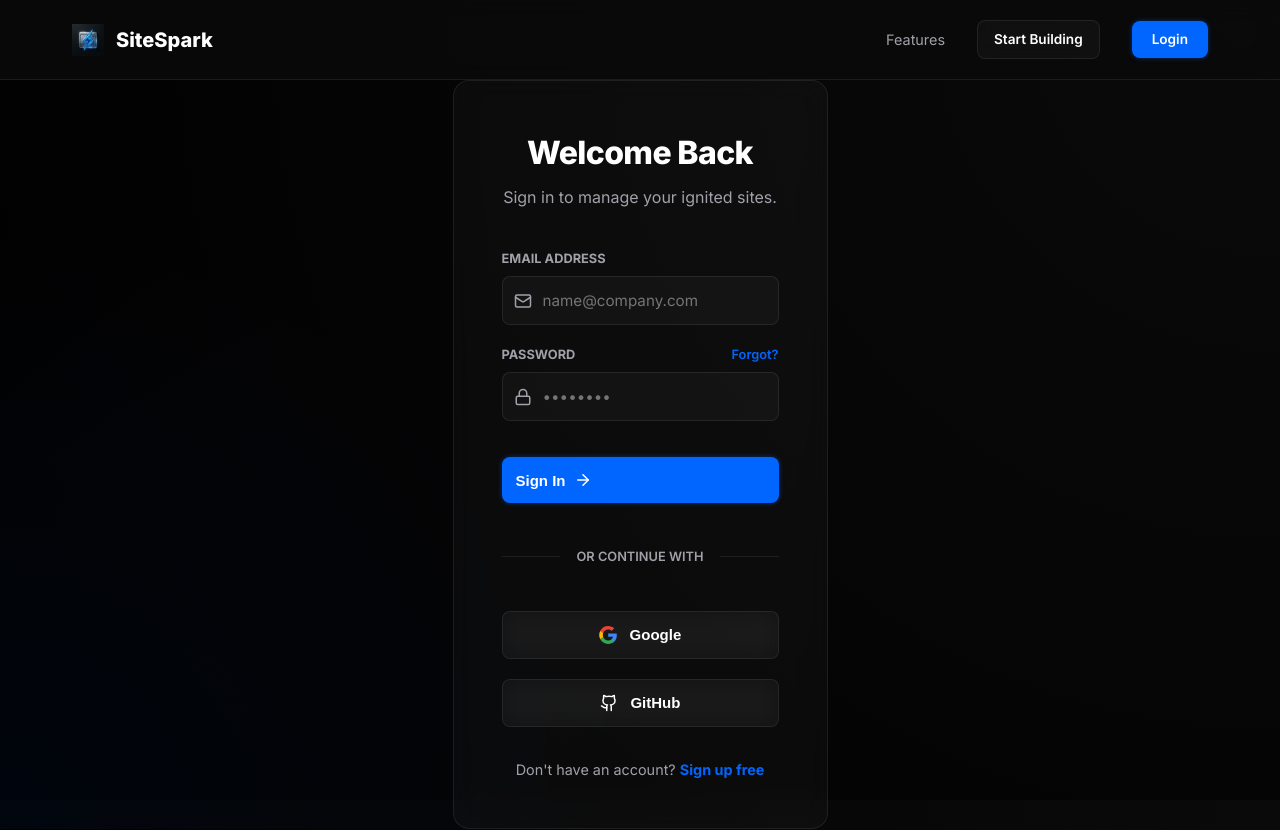
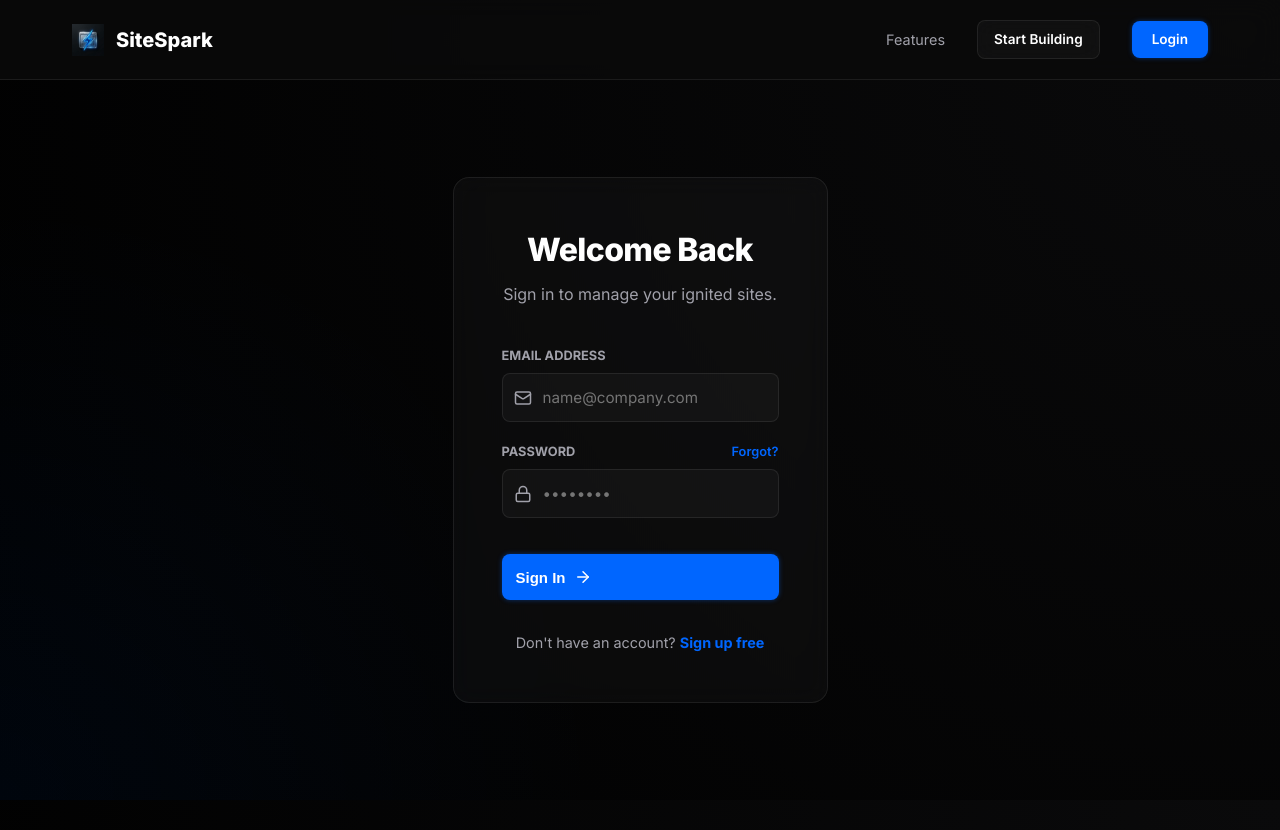
Before and after one commit to maduranga-hub/sitespark, a Next.js app: page /login in a window 1280 px wide. Shown: the top 830 px of the page. Built offline with nearby package versions, Linux system fonts and the light colour scheme; no server answers.

Commit message:
Revert: Remove social login buttons, keep email-only auth

```diff
--- a/app/login/page.tsx
+++ b/app/login/page.tsx
@@ -10,15 +10,6 @@ export default function LoginPage() {
   const [password, setPassword] = useState('');
   const [error, setError] = useState<string | null>(null);
 
-  const handleOAuthLogin = async (provider: 'google' | 'github') => {
-    const { error } = await supabase.auth.signInWithOAuth({
-      provider,
-      options: {
-        redirectTo: `${window.location.origin}/dashboard`,
-      },
-    });
-    if (error) setError(error.message);
-  };
 
   return (
     <main style={{ minHeight: '100vh', display: 'flex', alignItems: 'center', justifyContent: 'center', background: 'radial-gradient(circle at bottom left, rgba(0, 102, 255, 0.05), transparent 40%)', paddingTop: '80px' }}>
@@ -73,35 +64,6 @@ export default function LoginPage() {
               Sign In <ArrowRight size={18} />
             </button>
 
-            <div style={{ display: 'flex', alignItems: 'center', gap: '1rem', margin: '1.5rem 0' }}>
-              <div style={{ height: '1px', flex: 1, background: 'var(--glass-border)' }}></div>
-              <span style={{ fontSize: '0.8rem', color: 'var(--text-muted)', fontWeight: 600 }}>OR CONTINUE WITH</span>
-              <div style={{ height: '1px', flex: 1, background: 'var(--glass-border)' }}></div>
-            </div>
-
-            <button
-              type="button"
-              onClick={() => handleOAuthLogin('google')}
-              className="btn btn-glass"
-              style={{ width: '100%', padding: '0.875rem', display: 'flex', alignItems: 'center', justifyContent: 'center', gap: '0.8rem' }}
-            >
-              <svg width="18" height="18" viewBox="0 0 24 24" fill="none" xmlns="http://www.w3.org/2000/svg">
-                <path d="M23.766 12.2764C23.766 11.4607 23.6999 10.6406 23.5588 9.83807H12.24V14.4591H18.7217C18.4528 15.9105 17.5856 17.1582 16.3414 17.9718V20.9583H20.188C22.4414 18.8821 23.766 15.8544 23.766 12.2764Z" fill="#4285F4"/>
-                <path d="M12.24 24.0008C15.4765 24.0008 18.2059 22.9382 20.1945 21.0939L16.3479 18.1074C15.2723 18.8344 13.8829 19.2471 12.2465 19.2471C9.1154 19.2471 6.46346 17.1359 5.51187 14.3003H1.54V17.3712C3.54749 21.3623 7.64143 24.0008 12.24 24.0008Z" fill="#34A853"/>
-                <path d="M5.50531 14.3003C5.2635 13.5828 5.12709 12.8225 5.12709 12.035C5.12709 11.2475 5.2635 10.4872 5.50531 9.7697V6.69873H1.53344C0.710719 8.33648 0.24 10.141 0.24 12.035C0.24 13.929 0.710719 15.7335 1.53344 17.3712L5.50531 14.3003Z" fill="#FBBC05"/>
-                <path d="M12.24 4.75664C14.0074 4.75664 15.5941 5.3619 16.8407 6.54848L20.2723 3.11692C18.1994 1.18324 15.47 0.00385211 12.24 -4.72147e-05C7.64143 -4.72147e-05 3.54749 2.63851 1.54 6.62959L5.51187 9.70056C6.46346 6.86499 9.1154 4.75664 12.24 4.75664Z" fill="#EA4335"/>
-              </svg>
-              Google
-            </button>
-
-            <button
-              type="button"
-              onClick={() => handleOAuthLogin('github')}
-              className="btn btn-glass"
-              style={{ width: '100%', padding: '0.875rem', display: 'flex', alignItems: 'center', justifyContent: 'center', gap: '0.8rem' }}
-            >
-              <Github size={18} /> GitHub
-            </button>
           </form>
 
           <p style={{ textAlign: 'center', marginTop: '2rem', fontSize: '0.9rem', color: 'var(--text-muted)' }}>
```
Also changed, not shown: app/signup/page.tsx (+0 -38 lines).
